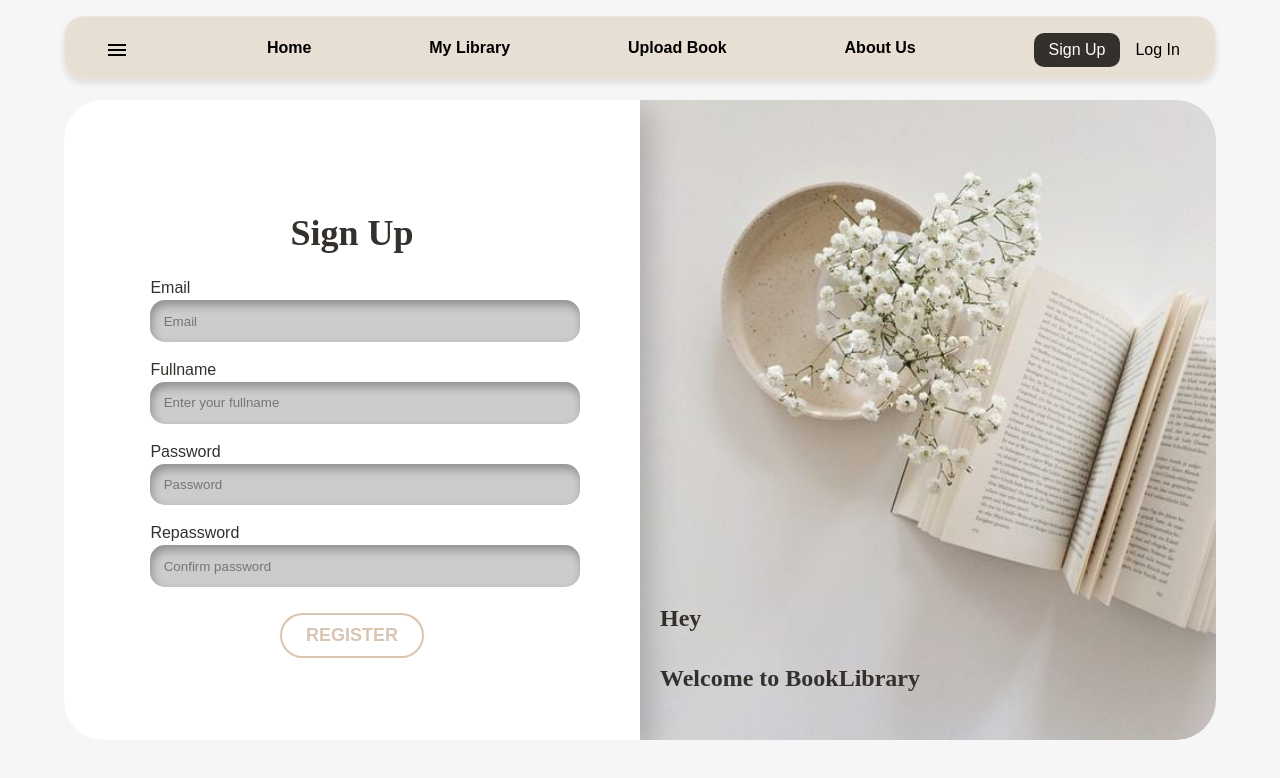
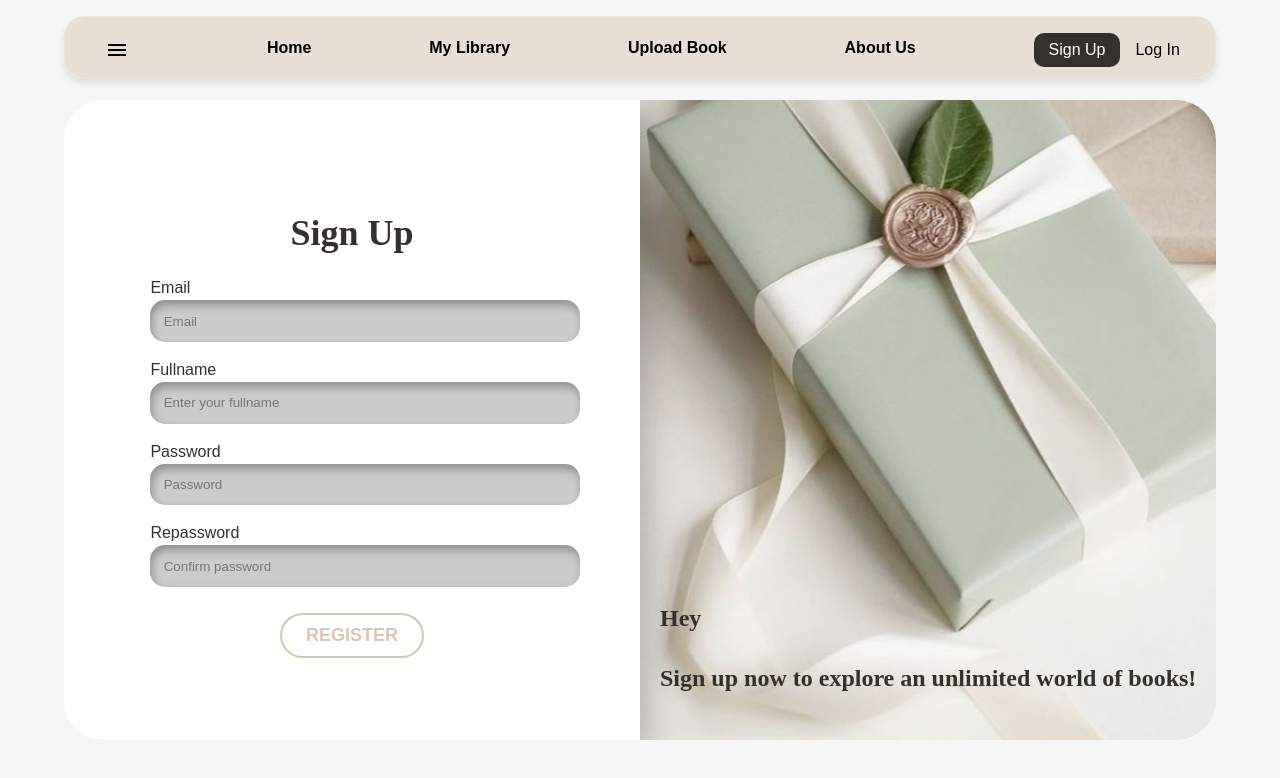
Before and after one commit to ndkienhd2004/Book-library---Group-6-HCI, a React (Vite) app in the folder BookLibrary-ui/: page /login in a window 1280 px wide. Both pictures are taken after a click on the button "Sign Up". Shown: the top 778 px of the page. Built offline with nearby package versions, Linux system fonts and the light colour scheme.

Commit message:
update login and register page

```diff
--- a/BookLibrary-ui/src/pages/Login/Login.jsx
+++ b/BookLibrary-ui/src/pages/Login/Login.jsx
@@ -22,7 +22,7 @@ const Login = () => {
       setAuthToken(data.data);
     },
     onError: (error) => {
-      console.error("Login error:", error);
+      alert(error || "Login failed. Please try again.");
     },
   });
 
--- /dev/null
+++ b/BookLibrary-ui/src/pages/ReadingPage/index.jsx
@@ -0,0 +1,2 @@
+import ReadingPage from "./ReadingPage";
+export default ReadingPage;
--- a/BookLibrary-ui/src/pages/Register/Register.jsx
+++ b/BookLibrary-ui/src/pages/Register/Register.jsx
@@ -1,7 +1,7 @@
 import { Stack } from "@mui/material";
 import InputField from "../../components/InputField/InputField";
 import Button from "../../components/Button/Button";
-import RegisterBackgroundImage from "../../assets/images/loginBackground.png";
+import RegisterBackgroundImage from "../../assets/images/RegisterBackground.jpg";
 import { useContext, useState } from "react";
 import { useNavigate } from "react-router-dom";
 import { useMutation } from "@tanstack/react-query";
@@ -154,7 +154,7 @@ const Register = () => {
             Hey
           </h3>
           <h3 style={{ color: "#34312D", fontSize: "24px" }}>
-            Welcome to BookLibrary
+            Sign up now to explore an unlimited world of books!{" "}
           </h3>
         </div>
       </div>
--- a/BookLibrary-ui/src/routes.jsx
+++ b/BookLibrary-ui/src/routes.jsx
@@ -13,7 +13,7 @@ import Login from "./pages/Login";
 import Profile from "./pages/Library/LibraryPage/Profile/Profile";
 import SavedBooks from "./pages/Library/LibraryPage/SavedBooks/SavedBooks";
 import History from "./pages/Library/LibraryPage/History/History";
-import ReadingPage from "./pages/ReadingPage/ReadingPage";
+import ReadingPage from "./pages/ReadingPage";
 
 function createRoutes() {
   const routes = useRoutes([
```
Also changed, not shown: BookLibrary-ui/src/assets/images/RegisterBackground.jpg (added), BookLibrary-ui/src/assets/images/RegisterBackground2.jpg (added).
